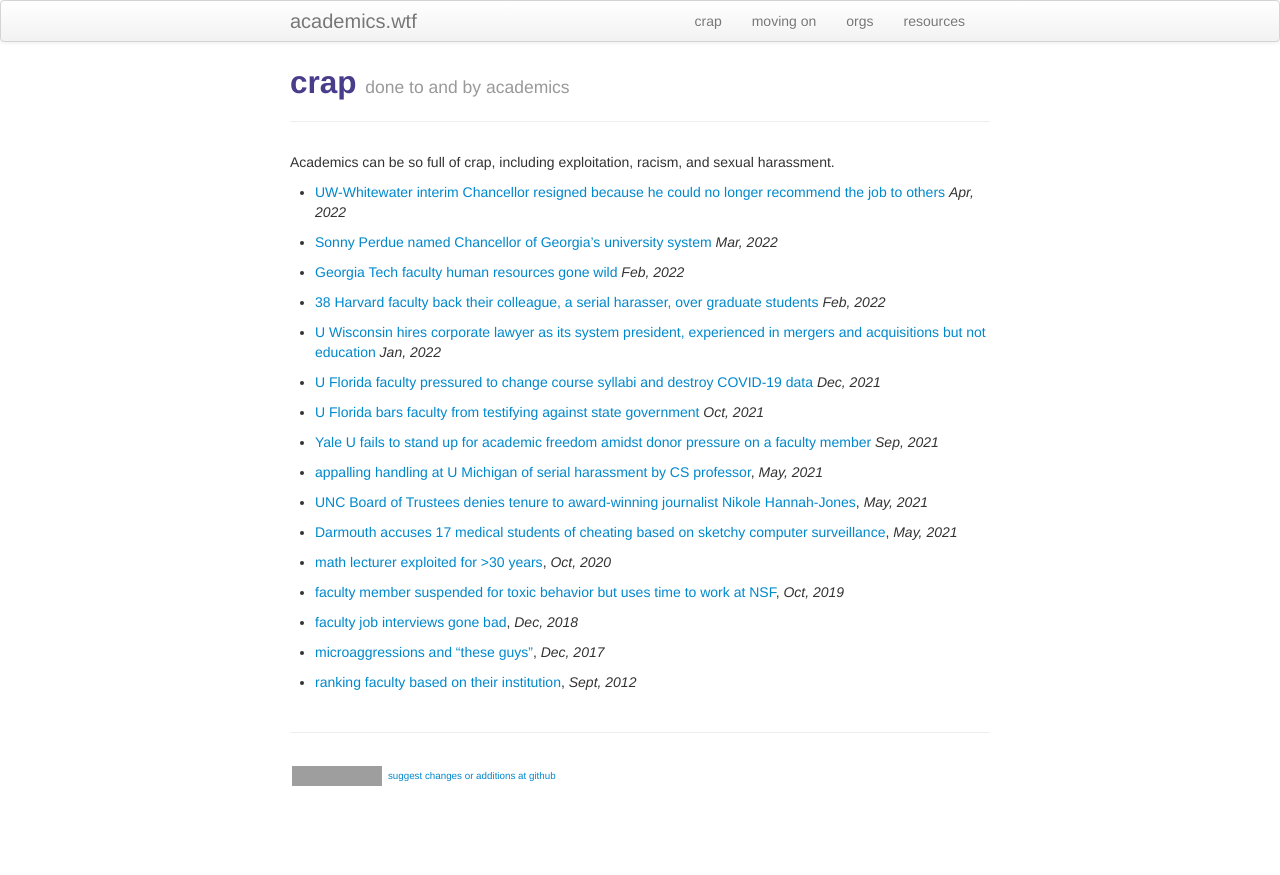
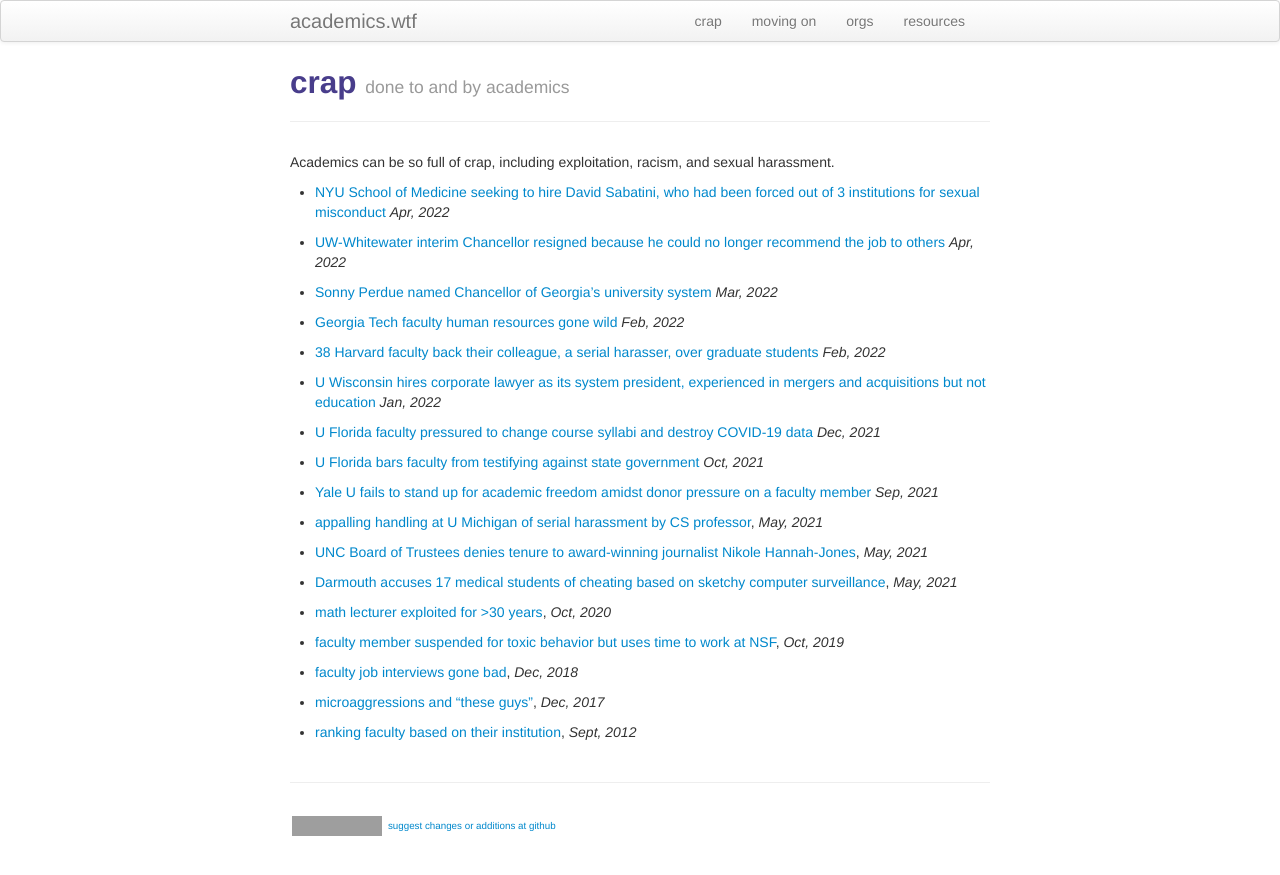
Before and after one commit to kbroman/academics.wtf, a Jekyll site: the page built from crap.md, in a window 1280 px wide. Shown: the top 875 px of the page. Built offline with Jekyll 4.4.1, drawn with Linux system fonts in a browser that asks for light colours; grey boxes are pictures that could not be loaded.

Commit message:
crap.md: NYU and Sabatini

```diff
--- a/crap.md
+++ b/crap.md
@@ -7,6 +7,11 @@ description: crap done to and by academics
 
 Academics can be so full of crap, including exploitation, racism, and
 sexual harassment.
+
+- [NYU School of Medicine seeking to hire David Sabatini, who had been forced
+  out of 3 institutions for sexual
+  misconduct](https://www.science.org/content/article/nyu-may-hire-biologist-pushed-mit-whitehead-sexual-misconduct)
+  _Apr, 2022_
 
 - [UW-Whitewater interim Chancellor resigned because he could no longer
   recommend the job to others](https://madison.com/news/local/education/university/uw-whitewater-chancellors-resignation-linked-to-free-speech-survey/article_7e6e13cd-9b85-5e0d-a951-a9bd755a46a3.html)
```
